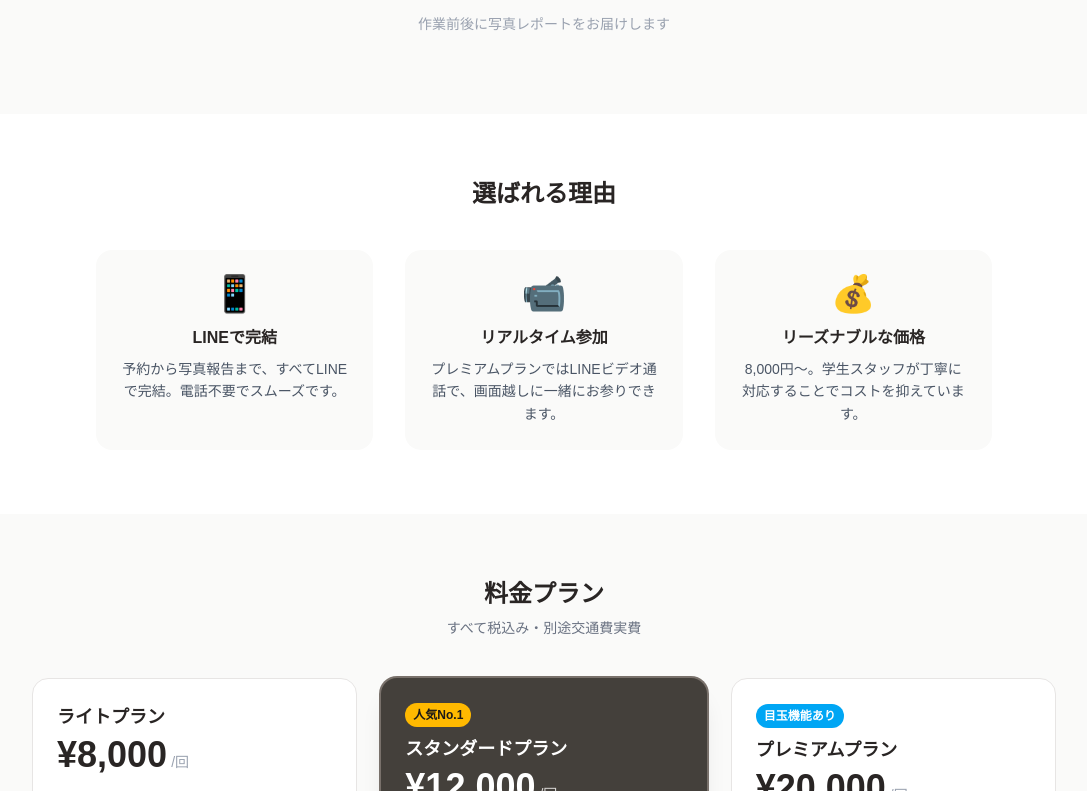
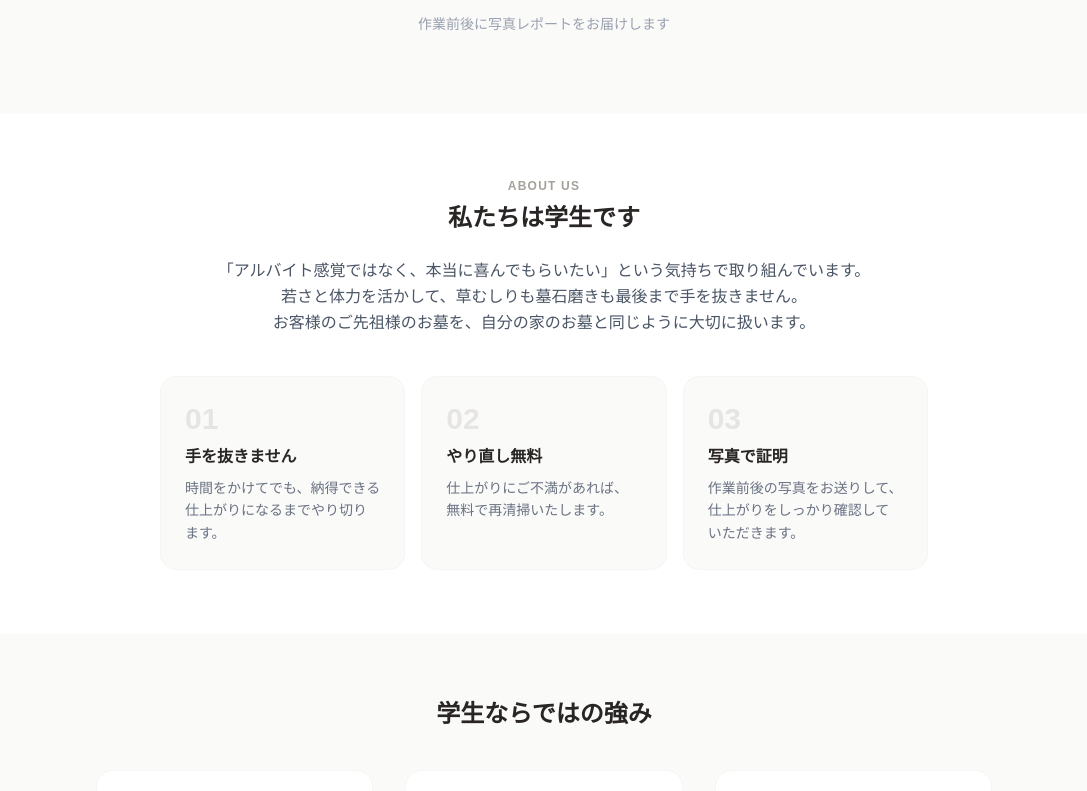
Before and after one commit to kkishi0724-os/grave-cleaning, a Next.js app: page / in a window 1280 px wide. Shown: the part 449-1240 px from the top of the page, without its empty margins (96-1183 px from the left). Built offline with nearby package versions, Linux system fonts and the light colour scheme.

Commit message:
feat: 学生の強みを前面に押し出したLP構成に変更

```diff
--- a/app/page.tsx
+++ b/app/page.tsx
@@ -120,13 +120,13 @@ export default function Home() {
       <main className="flex-1">
         {/* Hero */}
         <section className="bg-stone-50 py-20 px-4 text-center">
-          <p className="text-sm text-stone-400 mb-3 tracking-widest uppercase">Grave Cleaning Service</p>
+          <p className="text-sm text-stone-400 mb-3 tracking-widest uppercase">Student Grave Cleaning Service</p>
           <h1 className="text-4xl font-bold text-stone-800 mb-4 leading-snug">
-            大切なご先祖様のお墓を、<br />心を込めて清掃します
+            学生が、一生懸命<br />きれいにします。
           </h1>
           <p className="text-gray-600 max-w-lg mx-auto mb-8 text-lg leading-relaxed">
             遠方にお住まいの方・お体の不自由な方に代わり、<br className="hidden sm:block" />
-            丁寧にお墓のお掃除・お参りを代行いたします。
+            地元の学生が体を動かして丁寧にお墓をきれいにします。
           </p>
           <Link
             href="/booking"
@@ -137,29 +137,68 @@ export default function Home() {
           <p className="text-sm text-gray-400 mt-4">作業前後に写真レポートをお届けします</p>
         </section>
 
+        {/* About us */}
+        <section className="py-16 px-4 bg-white">
+          <div className="max-w-3xl mx-auto">
+            <p className="text-center text-xs font-bold text-stone-400 tracking-widest uppercase mb-2">About us</p>
+            <h2 className="text-2xl font-bold text-center text-stone-800 mb-6">私たちは学生です</h2>
+            <p className="text-gray-600 text-center leading-relaxed mb-10">
+              「アルバイト感覚ではなく、本当に喜んでもらいたい」という気持ちで取り組んでいます。<br />
+              若さと体力を活かして、草むしりも墓石磨きも最後まで手を抜きません。<br />
+              お客様のご先祖様のお墓を、自分の家のお墓と同じように大切に扱います。
+            </p>
+            {/* 3つの約束 */}
+            <div className="grid grid-cols-1 sm:grid-cols-3 gap-4">
+              {[
+                {
+                  num: "01",
+                  title: "手を抜きません",
+                  desc: "時間をかけてでも、納得できる仕上がりになるまでやり切ります。",
+                },
+                {
+                  num: "02",
+                  title: "やり直し無料",
+                  desc: "仕上がりにご不満があれば、無料で再清掃いたします。",
+                },
+                {
+                  num: "03",
+                  title: "写真で証明",
+                  desc: "作業前後の写真をお送りして、仕上がりをしっかり確認していただきます。",
+                },
+              ].map((p) => (
+                <div key={p.num} className="bg-stone-50 rounded-2xl p-6 border border-stone-100">
+                  <p className="text-3xl font-bold text-stone-200 mb-2">{p.num}</p>
+                  <h3 className="font-bold text-stone-800 mb-2">{p.title}</h3>
+                  <p className="text-gray-500 text-sm leading-relaxed">{p.desc}</p>
+                </div>
+              ))}
+            </div>
+          </div>
+        </section>
+
         {/* Features */}
-        <section className="py-16 px-4 bg-white">
+        <section className="py-16 px-4 bg-stone-50">
           <div className="max-w-4xl mx-auto">
-            <h2 className="text-2xl font-bold text-center text-stone-800 mb-10">選ばれる理由</h2>
+            <h2 className="text-2xl font-bold text-center text-stone-800 mb-10">学生ならではの強み</h2>
             <div className="grid grid-cols-1 md:grid-cols-3 gap-8">
               {[
                 {
-                  icon: "📱",
-                  title: "LINEで完結",
-                  desc: "予約から写真報告まで、すべてLINEで完結。電話不要でスムーズです。",
-                },
-                {
-                  icon: "📹",
-                  title: "リアルタイム参加",
-                  desc: "プレミアムプランではLINEビデオ通話で、画面越しに一緒にお参りできます。",
+                  icon: "💪",
+                  title: "体力で徹底清掃",
+                  desc: "重い墓石の拭き上げも、しつこい雑草の根元抜きも、若い体力で最後までやり切ります。",
                 },
                 {
                   icon: "💰",
                   title: "リーズナブルな価格",
-                  desc: "8,000円〜。学生スタッフが丁寧に対応することでコストを抑えています。",
+                  desc: "業者に頼むより手頃な8,000円〜。学生が直接対応するからこそ実現できる価格です。",
+                },
+                {
+                  icon: "📱",
+                  title: "LINEで気軽に相談",
+                  desc: "予約・報告・質問まですべてLINEで完結。堅苦しくなく気軽にやりとりできます。",
                 },
               ].map((f) => (
-                <div key={f.title} className="text-center p-6 rounded-2xl bg-stone-50">
+                <div key={f.title} className="text-center p-6 rounded-2xl bg-white border border-stone-100">
                   <div className="text-4xl mb-3">{f.icon}</div>
                   <h3 className="font-bold text-stone-800 mb-2">{f.title}</h3>
                   <p className="text-gray-600 text-sm leading-relaxed">{f.desc}</p>
```
